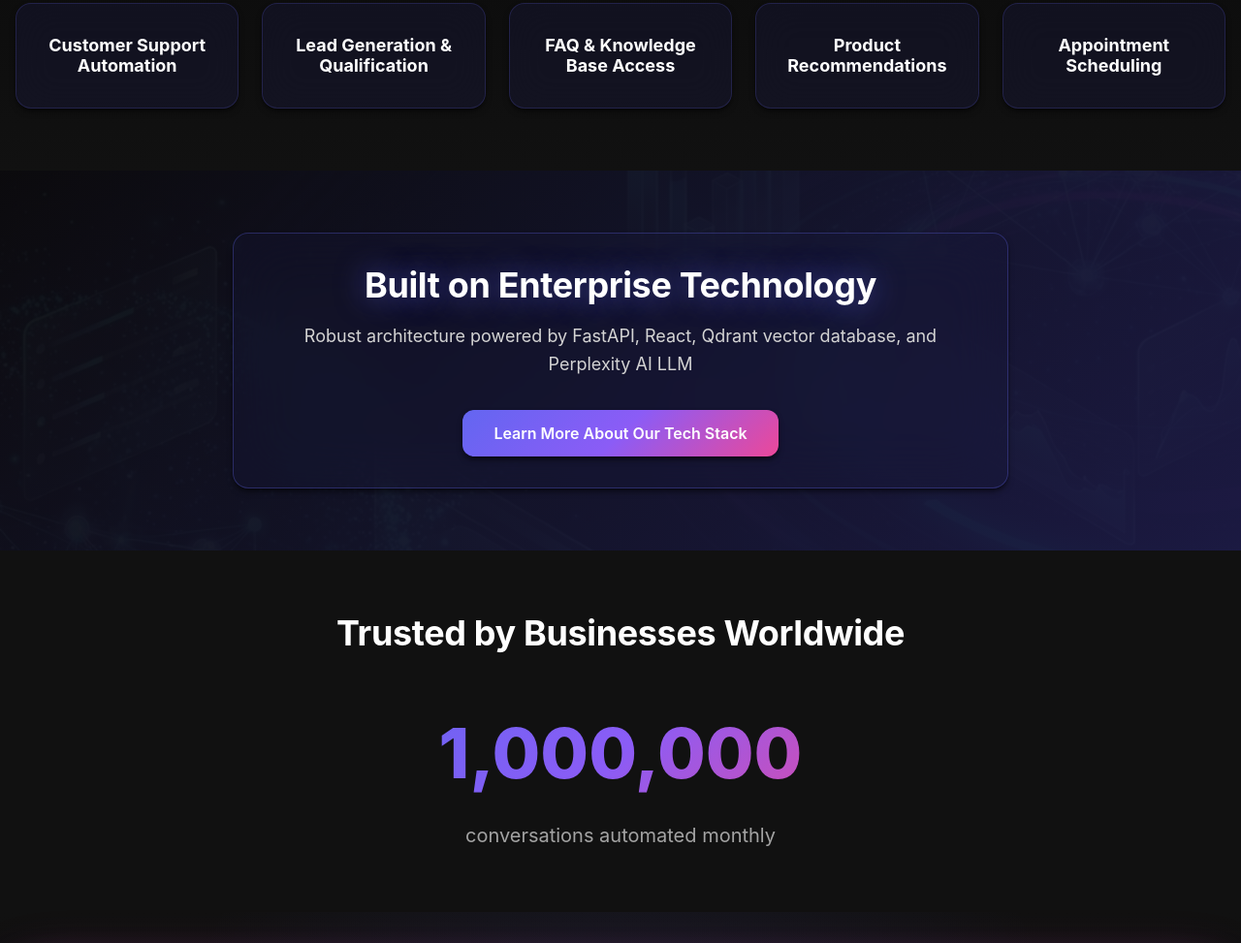
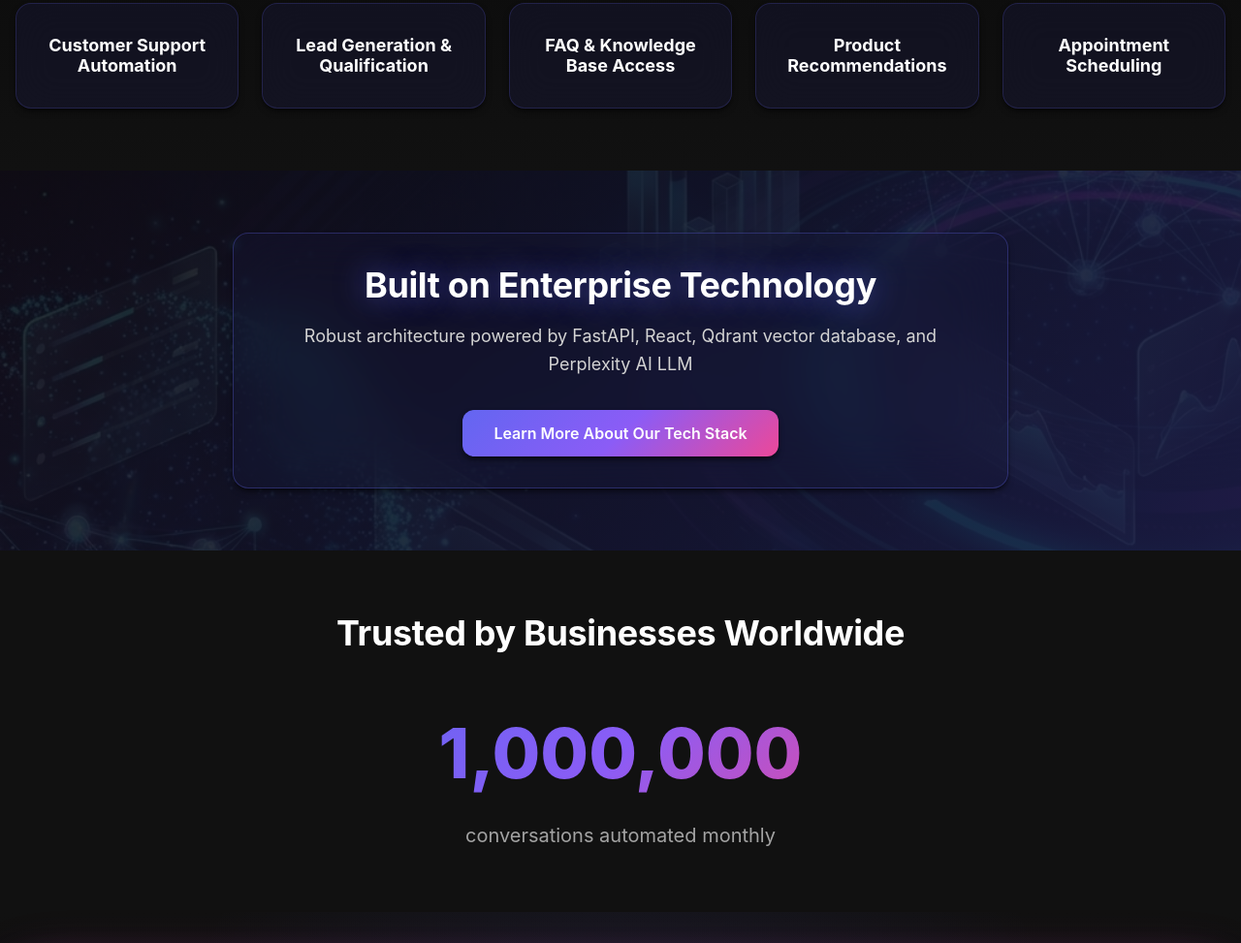
Before and after one commit to andre568-bot/ultimate, a website built with Vite: page index.html in a window 1280 px wide. Shown: the part 1880-2853 px from the top of the page at 97% size. Built offline with nearby package versions, Linux system fonts and the light colour scheme.

Commit message:
Increase Built on Enterprise Technology background image opacity to 80%

```diff
--- a/css/home.css
+++ b/css/home.css
@@ -424,7 +424,7 @@
     background-image: url('../images/ai-data-visualization.png');
     background-size: cover;
     background-position: center;
-    opacity: 0.25;
+    opacity: 0.8;
     z-index: 0;
 }
 
```
